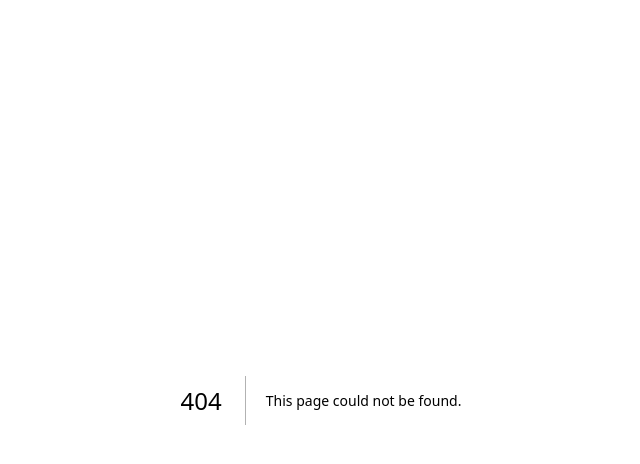
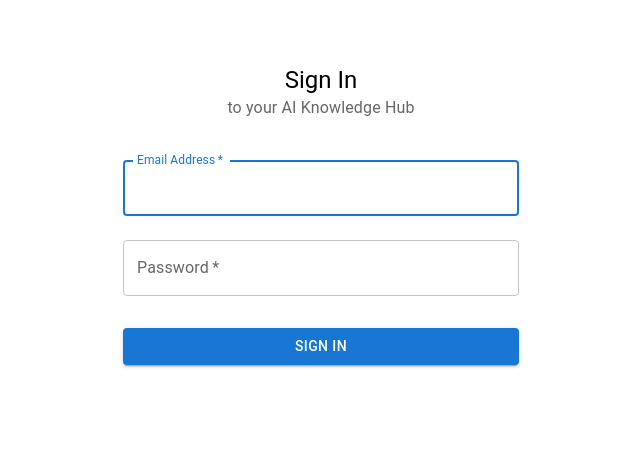
Before and after one commit to thanaphon0737/knowledge_hub, a Next.js app in the folder frontend/front-end-ai-hub/: page /login in a window 1280 px wide. Before the commit this address had no page. Shown: the top 464 px of the page, without its empty margins (319-959 px from the left). Built offline with nearby package versions, Linux system fonts and the light colour scheme.

Commit message:
feat: adding home link to login

```diff
--- /dev/null
+++ b/frontend/front-end-ai-hub/src/app/login/page.tsx
@@ -0,0 +1,104 @@
+"use client"
+import { useState } from "react";
+import { Container,Box,Typography,TextField,InputAdornment,IconButton,Button,Alert,CircularProgress,Grid } from "@mui/material";
+
+export default function Login() {
+  const [email, setEmail] = useState("");
+  const [password, setPassword] = useState("");
+  const [showPassword, setShowPassword] = useState(false);
+  const [loading, setLoading] = useState(false);
+  const [error, setError] = useState("");
+//   const { login } = useAuth();
+
+  const handleSubmit = async (e: any) => {
+    e.preventDefault();
+    setLoading(true);
+    setError("");
+    // try {
+    //   await api.post("/auth/login", { email, password });
+    //   login(email);
+    // } catch (err) {
+    //   setError(err.response?.data?.message || "An unexpected error occurred.");
+    // } finally {
+    //   setLoading(false);
+    // }
+  };
+
+  return (
+    <Container component="main" maxWidth="xs">
+      <Box
+        sx={{
+          marginTop: 8,
+          display: "flex",
+          flexDirection: "column",
+          alignItems: "center",
+        }}
+      >
+        {/* <Description sx={{ m: 1, fontSize: 40, color: "primary.main" }} /> */}
+        <Typography component="h1" variant="h5">
+          Sign In
+        </Typography>
+        <Typography color="text.secondary">to your AI Knowledge Hub</Typography>
+        <Box component="form" onSubmit={handleSubmit} sx={{ mt: 3 }}>
+          <TextField
+            margin="normal"
+            required
+            fullWidth
+            id="email"
+            label="Email Address"
+            name="email"
+            autoComplete="email"
+            autoFocus
+            value={email}
+            onChange={(e) => setEmail(e.target.value)}
+          />
+          <TextField
+            margin="normal"
+            required
+            fullWidth
+            name="password"
+            label="Password"
+            type={showPassword ? "text" : "password"}
+            id="password"
+            autoComplete="current-password"
+            value={password}
+            onChange={(e) => setPassword(e.target.value)}
+            InputProps={{
+              endAdornment: (
+                <InputAdornment position="end">
+                  <IconButton
+                    onClick={() => setShowPassword(!showPassword)}
+                    edge="end"
+                  >
+                    {/* {showPassword ? <VisibilityOff /> : <Visibility />} */}
+                  </IconButton>
+                </InputAdornment>
+              ),
+            }}
+          />
+          {error && (
+            <Alert severity="error" sx={{ mt: 2 }}>
+              {error}
+            </Alert>
+          )}
+          <Button
+            type="submit"
+            fullWidth
+            variant="contained"
+            sx={{ mt: 3, mb: 2 }}
+            disabled={loading}
+          >
+            {loading ? <CircularProgress size={24} /> : "Sign In"}
+          </Button>
+          <Grid container justifyContent="flex-end">
+            {/* <Grid item>
+              <Button onClick={onSwitchToRegister} size="small">
+                Don't have an account? Sign Up
+              </Button>
+            </Grid> */}
+          </Grid>
+        </Box>
+      </Box>
+    </Container>
+  );
+}
--- a/frontend/front-end-ai-hub/src/app/page.tsx
+++ b/frontend/front-end-ai-hub/src/app/page.tsx
@@ -1,5 +1,6 @@
 import Image from "next/image";
-
+import Link from "next/link";
+import { Button } from "@mui/material";
 export default function Home() {
   return (
     <div className="grid grid-rows-[20px_1fr_20px] items-center min-h-screen p-8 pb-20 gap-16 sm:p-20 font-[family-name:var(--font-geist-sans)]">
@@ -16,12 +17,16 @@ export default function Home() {
             AI Knowledge Hub
           </div>
           <div>
-            Log in
+            <Link href="/login">
+              <Button variant="contained">Login</Button>
+            </Link>
           </div>
         </div>
       </header>
       <main>
-        <div className="font-bold p-10 text-center">Welcome to AI Knowledge Hub </div>
+        <div className="font-bold p-10 text-center">
+          Welcome to AI Knowledge Hub{" "}
+        </div>
       </main>
       <footer className="row-start-3 flex gap-[24px] flex-wrap items-center justify-center">
         <a
```
Also changed, not shown: frontend/front-end-ai-hub/package.json (+9 -5 lines), 1 other file (tests, documents, lock files or other folders). Lines whose indentation alone changed are shown as unchanged.
